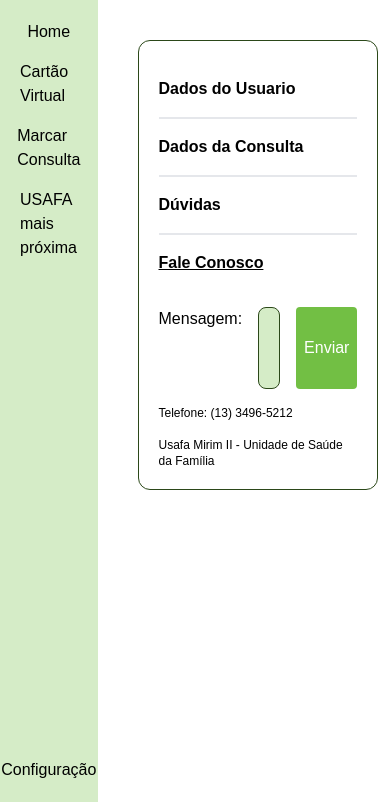
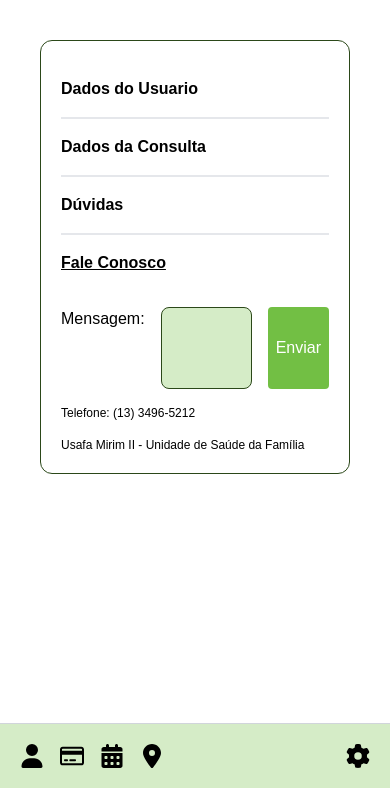
Before and after one commit to iagob2/USAFAs, a Django app: page /configuracoes/ in a window 390 px wide. Shown: the part 56-858 px from the top of the page. Run offline with Django 5.2, Linux system fonts and the light colour scheme; some libraries are stand-ins or nearby versions; some web fonts are replaced.

Commit message:
feat: add responsive and icons in responsive

```diff
--- a/protoDigital/templates/components/sliderBar.html
+++ b/protoDigital/templates/components/sliderBar.html
@@ -1,12 +1,25 @@
-<section class="w-1/4 bg-bg flex flex-col justify-between min-h-full">
-  <div class="flex flex-col gap-4 p-5 items-center">
-    <a href="{% url 'perfil_do_usuario' %}">Home</a>
-    <a href="{% url 'cartao_virtual' %}">Cartão Virtual</a>
-    <a href="{% url 'marcar_consulta' %}">Marcar Consulta</a>
-    <a href="{% url 'endereco_das_usafas' %}">USAFA mais próxima</a>
+<section class="bg-bg flex md:flex-col justify-between md:w-1/4 md:min-h-screen md:relative absolute bottom-0 w-full border-t border-gray-300">
+  <!-- Links principais -->
+  <div class="flex md:flex-col gap-4 p-5 items-center md:items-start">
+    <a href="{% url 'perfil_do_usuario' %}" class="flex flex-col items-center md:items-start">
+      <svg class="h-6 w-6 md:hidden" xmlns="http://www.w3.org/2000/svg" viewBox="0 0 448 512"><path d="M224 256A128 128 0 1 0 224 0a128 128 0 1 0 0 256zm-45.7 48C79.8 304 0 383.8 0 482.3C0 498.7 13.3 512 29.7 512l388.6 0c16.4 0 29.7-13.3 29.7-29.7C448 383.8 368.2 304 269.7 304l-91.4 0z"/></svg>
+      <span class="hidden md:block">Home</span>
+    </a>
+    <a href="{% url 'cartao_virtual' %}" class="flex flex-col items-center md:items-start">
+      <svg class="h-6 w-6 md:hidden" xmlns="http://www.w3.org/2000/svg" viewBox="0 0 576 512"><path d="M512 80c8.8 0 16 7.2 16 16l0 32L48 128l0-32c0-8.8 7.2-16 16-16l448 0zm16 144l0 192c0 8.8-7.2 16-16 16L64 432c-8.8 0-16-7.2-16-16l0-192 480 0zM64 32C28.7 32 0 60.7 0 96L0 416c0 35.3 28.7 64 64 64l448 0c35.3 0 64-28.7 64-64l0-320c0-35.3-28.7-64-64-64L64 32zm56 304c-13.3 0-24 10.7-24 24s10.7 24 24 24l48 0c13.3 0 24-10.7 24-24s-10.7-24-24-24l-48 0zm128 0c-13.3 0-24 10.7-24 24s10.7 24 24 24l112 0c13.3 0 24-10.7 24-24s-10.7-24-24-24l-112 0z"/></svg>      <span class="hidden md:block">Cartão Virtual</span>
+    </a>
+    <a href="{% url 'marcar_consulta' %}" class="flex flex-col items-center md:items-start">
+      <svg class="h-6 w-6 md:hidden" xmlns="http://www.w3.org/2000/svg" viewBox="0 0 448 512"><path d="M128 0c17.7 0 32 14.3 32 32l0 32 128 0 0-32c0-17.7 14.3-32 32-32s32 14.3 32 32l0 32 48 0c26.5 0 48 21.5 48 48l0 48L0 160l0-48C0 85.5 21.5 64 48 64l48 0 0-32c0-17.7 14.3-32 32-32zM0 192l448 0 0 272c0 26.5-21.5 48-48 48L48 512c-26.5 0-48-21.5-48-48L0 192zm64 80l0 32c0 8.8 7.2 16 16 16l32 0c8.8 0 16-7.2 16-16l0-32c0-8.8-7.2-16-16-16l-32 0c-8.8 0-16 7.2-16 16zm128 0l0 32c0 8.8 7.2 16 16 16l32 0c8.8 0 16-7.2 16-16l0-32c0-8.8-7.2-16-16-16l-32 0c-8.8 0-16 7.2-16 16zm144-16c-8.8 0-16 7.2-16 16l0 32c0 8.8 7.2 16 16 16l32 0c8.8 0 16-7.2 16-16l0-32c0-8.8-7.2-16-16-16l-32 0zM64 400l0 32c0 8.8 7.2 16 16 16l32 0c8.8 0 16-7.2 16-16l0-32c0-8.8-7.2-16-16-16l-32 0c-8.8 0-16 7.2-16 16zm144-16c-8.8 0-16 7.2-16 16l0 32c0 8.8 7.2 16 16 16l32 0c8.8 0 16-7.2 16-16l0-32c0-8.8-7.2-16-16-16l-32 0zm112 16l0 32c0 8.8 7.2 16 16 16l32 0c8.8 0 16-7.2 16-16l0-32c0-8.8-7.2-16-16-16l-32 0c-8.8 0-16 7.2-16 16z"/></svg>      <span class="hidden md:block">Marcar Consulta</span>
+    </a>
+    <a href="{% url 'endereco_das_usafas' %}" class="flex flex-col items-center md:items-start">
+      <svg class="h-6 w-6 md:hidden" xmlns="http://www.w3.org/2000/svg" viewBox="0 0 384 512"><path d="M215.7 499.2C267 435 384 279.4 384 192C384 86 298 0 192 0S0 86 0 192c0 87.4 117 243 168.3 307.2c12.3 15.3 35.1 15.3 47.4 0zM192 128a64 64 0 1 1 0 128 64 64 0 1 1 0-128z"/></svg>      <span class="hidden md:block">USAFA mais próxima</span>
+    </a>
   </div>
 
-  <div class="flex flex-col gap-4 p-5 items-center">
-    <a href="{% url 'configuracoes' %}">Configuração</a>
+  <!-- Configuração -->
+  <div class="flex md:flex-col gap-4 p-5 items-center md:items-start">
+    <a href="{% url 'configuracoes' %}" class="flex flex-col items-center md:items-start">
+      <svg class="h-6 w-6 md:hidden" xmlns="http://www.w3.org/2000/svg" viewBox="0 0 512 512"><path d="M495.9 166.6c3.2 8.7 .5 18.4-6.4 24.6l-43.3 39.4c1.1 8.3 1.7 16.8 1.7 25.4s-.6 17.1-1.7 25.4l43.3 39.4c6.9 6.2 9.6 15.9 6.4 24.6c-4.4 11.9-9.7 23.3-15.8 34.3l-4.7 8.1c-6.6 11-14 21.4-22.1 31.2c-5.9 7.2-15.7 9.6-24.5 6.8l-55.7-17.7c-13.4 10.3-28.2 18.9-44 25.4l-12.5 57.1c-2 9.1-9 16.3-18.2 17.8c-13.8 2.3-28 3.5-42.5 3.5s-28.7-1.2-42.5-3.5c-9.2-1.5-16.2-8.7-18.2-17.8l-12.5-57.1c-15.8-6.5-30.6-15.1-44-25.4L83.1 425.9c-8.8 2.8-18.6 .3-24.5-6.8c-8.1-9.8-15.5-20.2-22.1-31.2l-4.7-8.1c-6.1-11-11.4-22.4-15.8-34.3c-3.2-8.7-.5-18.4 6.4-24.6l43.3-39.4C64.6 273.1 64 264.6 64 256s.6-17.1 1.7-25.4L22.4 191.2c-6.9-6.2-9.6-15.9-6.4-24.6c4.4-11.9 9.7-23.3 15.8-34.3l4.7-8.1c6.6-11 14-21.4 22.1-31.2c5.9-7.2 15.7-9.6 24.5-6.8l55.7 17.7c13.4-10.3 28.2-18.9 44-25.4l12.5-57.1c2-9.1 9-16.3 18.2-17.8C227.3 1.2 241.5 0 256 0s28.7 1.2 42.5 3.5c9.2 1.5 16.2 8.7 18.2 17.8l12.5 57.1c15.8 6.5 30.6 15.1 44 25.4l55.7-17.7c8.8-2.8 18.6-.3 24.5 6.8c8.1 9.8 15.5 20.2 22.1 31.2l4.7 8.1c6.1 11 11.4 22.4 15.8 34.3zM256 336a80 80 0 1 0 0-160 80 80 0 1 0 0 160z"/></svg>      <span class="hidden md:block">Configuração</span>
+    </a>
   </div>
 </section>
```
